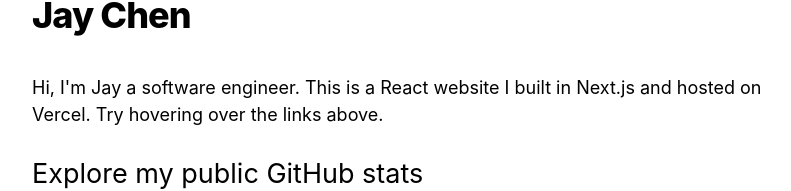
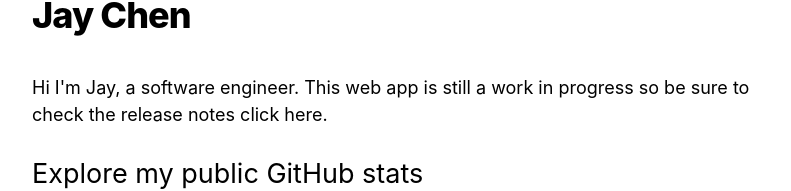
Before and after one commit to jundachen10/next.js.portfolio, a Next.js app: page / in a window 1280 px wide. Shown: the part 276-467 px from the top of the page, without its empty margins (84-875 px from the left). Built offline with nearby package versions, Linux system fonts and the light colour scheme.

Commit message:
docs: link to release notes on front page

```diff
--- a/pages/index.js
+++ b/pages/index.js
@@ -30,10 +30,10 @@ export default function Home() {
       <p>Jay Chen</p>
       </section>
       <section className={utilStyles.headingMd}>
-        <p>Hi, I'm Jay a software engineer.
-          This is a React website I built in Next.js
-          and hosted on Vercel.
-          Try hovering over the links above.</p>
+        <p>Hi I'm Jay, a software engineer. This web app is
+          still a work in progress so be sure to check
+          the release notes <a href='https://github.com/jundachen10/next.js.portfolio'>click here</a>.
+         </p>
       </section>
       <section className={utilStyles.headingLg}>
         <p>Explore my public GitHub stats</p>
--- a/styles/links.module.scss
+++ b/styles/links.module.scss
@@ -1,6 +1,6 @@
 .link{
     display: flex;
-    justify-content: flex-start;
+    justify-content: center;
     align-items: center;
 
     //hover link effects
```
